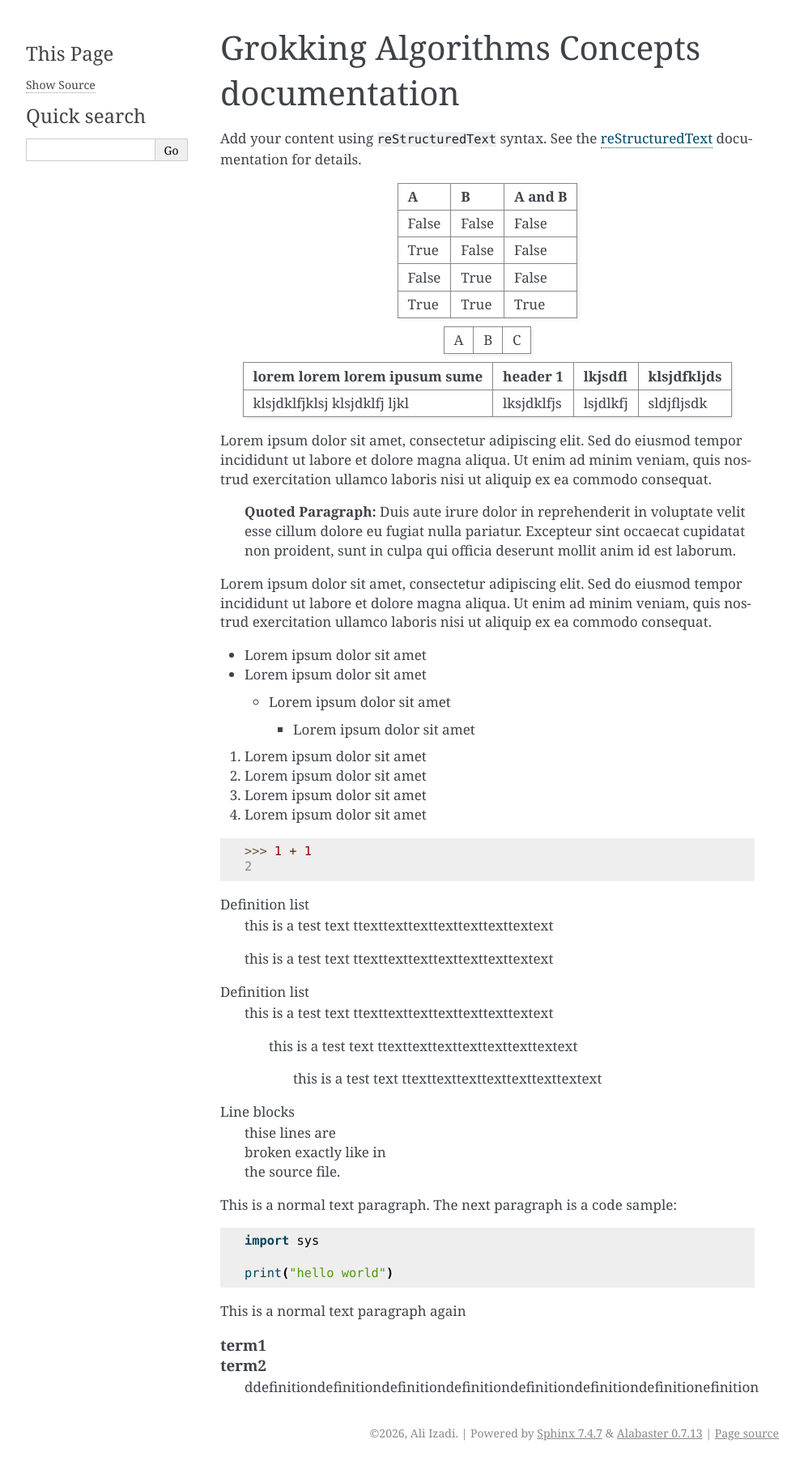
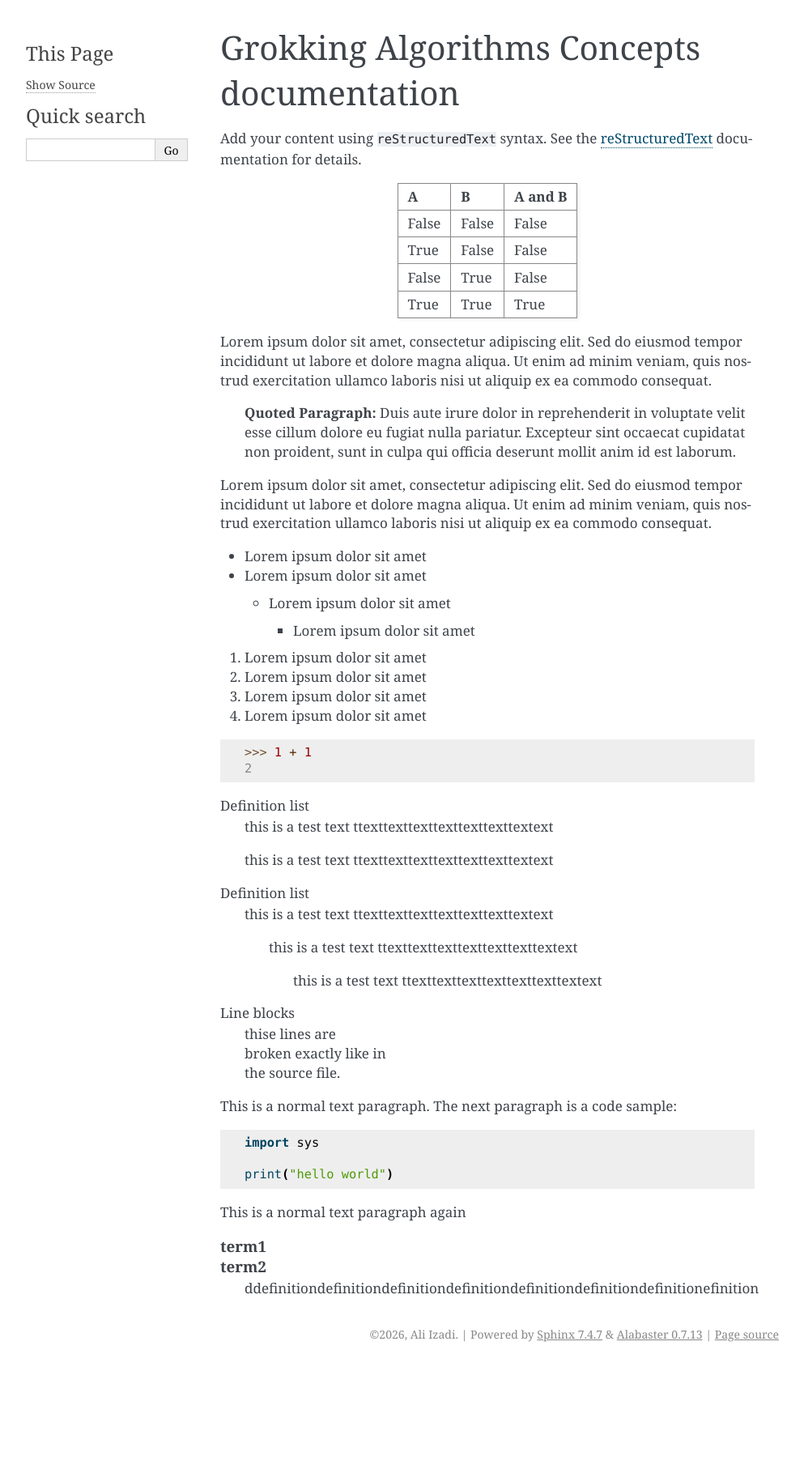
Before and after one commit to aliizadi00dev/grok-algo-book, a Sphinx documentation site: the page built from docs/index.rst, in a window 1280 px wide. Shown: the whole page at 81% size, without its empty margins (148-1141 px from the left). Built offline with Sphinx 7.4.7, drawn with Linux system fonts in a browser that asks for light colours; after the commit the page ends 1687 px from its top, so only the background shows below that.

Commit message:
chore: some lines deleted

```diff
--- a/docs/index.rst
+++ b/docs/index.rst
@@ -21,16 +21,8 @@ True   True   True
 =====  =====  =======
 
 
-====  ====  ====
-A     B     C
-====  ====  ====
 
 
-+------------------------------+------------+----------+------------+
-| lorem lorem lorem ipusum sume| header 1   | lkjsdfl  | klsjdfkljds|
-+==============================+============+==========+============+
-|klsjdklfjklsj klsjdklfj ljkl  | lksjdklfjs | lsjdlkfj | sldjfljsdk |
-+------------------------------+------------+----------+------------+
 
 
 Lorem ipsum dolor sit amet, consectetur adipiscing elit. Sed do eiusmod tempor incididunt ut labore et dolore magna aliqua. Ut enim ad minim veniam, quis nostrud exercitation ullamco laboris nisi ut aliquip ex ea commodo consequat.
```
Also changed, not shown: 1 other file.
